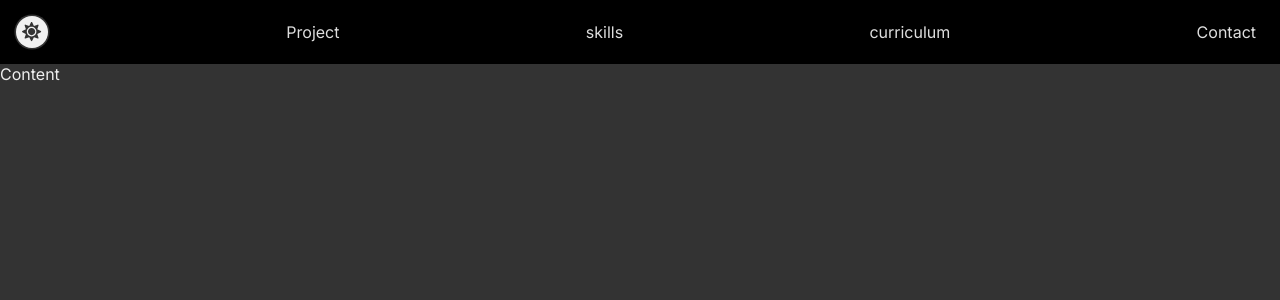
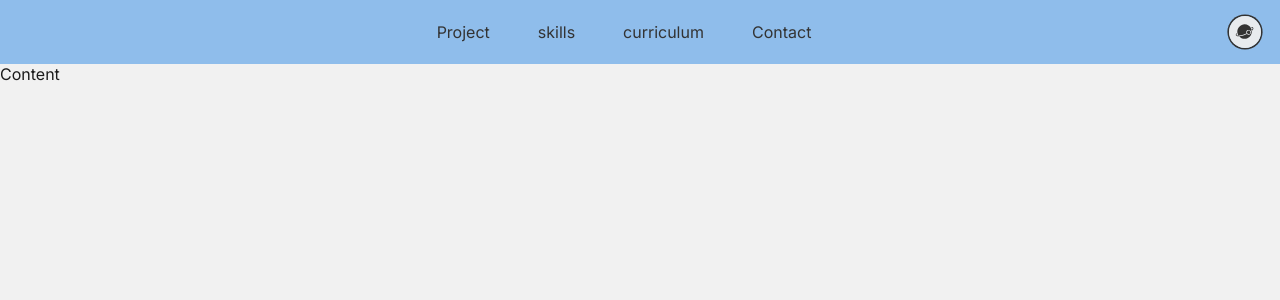
Before and after one commit to akliyachir/portfolio, a React (Vite) app: page / in a window 1280 px wide. Shown: the top 300 px of the page. Built offline with nearby package versions, Linux system fonts and the light colour scheme.

Commit message:
projects section

```diff
--- a/src/Components/1-HeaderContainer/HeaderContainer.css
+++ b/src/Components/1-HeaderContainer/HeaderContainer.css
@@ -1,8 +1,15 @@
+.menuItemsExpanded {
+	display: flex;
+	justify-content: center;
+	align-items: center;
+	gap: 2rem;
+}
+
 .light .HeaderContainer {
 	background-color: var(--tl-1);
 	display: flex;
 	justify-content: space-between;
-	padding: 1rem;
+	padding: 1rem 1.2rem;
 	align-items: center;
 	transition-duration: 200ms;
 	transition-timing-function: ease-in-out;
@@ -11,7 +18,7 @@
 	background-color: var(--clr-4);
 	display: flex;
 	justify-content: space-between;
-	padding: 1rem;
+	padding: 1rem 1.2rem;
 	align-items: center;
 	transition-duration: 200ms;
 	transition-timing-function: ease-in-out;
--- a/src/Components/1-HeaderContainer/HeaderContainer.jsx
+++ b/src/Components/1-HeaderContainer/HeaderContainer.jsx
@@ -7,15 +7,17 @@ import { WindowWidthContext } from '../../contexts/WindowWidth';
 
 export default function HeaderContainer() {
 	const { isLightOn, setisLightOn } = useContext(ThemeSwitchContext);
-	const { WindowWidthValue } = useContext(WindowWidthContext);
-	console.log(WindowWidthValue);
+	const WindowWidthValue = useContext(WindowWidthContext);
 	return (
 		<div className='HeaderContainer'>
+			<div></div>
+			<div className='menuItemsExpanded'>
+				<HeaderMenuItem name={'Project'} link={'project'} />
+				<HeaderMenuItem name={'skills'} link={'skills'} />
+				<HeaderMenuItem name={'curriculum'} link={'curriculum'} />
+				<HeaderMenuItem name={'Contact'} link={'contact'} />
+			</div>
 			<LightSwitch />
-			<HeaderMenuItem name={'Project'} link={'project'} />
-			<HeaderMenuItem name={'skills'} link={'skills'} />
-			<HeaderMenuItem name={'curriculum'} link={'curriculum'} />
-			<HeaderMenuItem name={'Contact'} link={'contact'} />
 		</div>
 	);
 }
--- a/src/Components/3-HeaderMenuItem/HeaderMenuItem.css
+++ b/src/Components/3-HeaderMenuItem/HeaderMenuItem.css
@@ -17,9 +17,7 @@
 .light .HeaderMenuItem a:hover {
 	text-decoration: none;
 	color: inherit;
-	color: var(--clr-5);
-	background-color: var(--clr-3);
-	box-shadow: var(--b-1) var(--clr-5);
+	text-decoration: underline;
 	transition-duration: 200ms;
 	transition-timing-function: ease-in-out;
 }
@@ -36,15 +34,15 @@
 	user-select: none;
 	cursor: pointer;
 	color: var(--clr-3);
+	transition-duration: 200ms;
+	transition-timing-function: ease-in-out;
 }
 
 .dark .HeaderMenuItem a:hover {
 	text-decoration: none;
 	color: inherit;
-	background-color: var(--clr-3);
-	color: var(--clr-4);
-	box-shadow: var(--b-1) var(--clr-6);
 	transition-duration: 200ms;
+	text-decoration: underline;
 	transition-timing-function: ease-in-out;
 }
 
--- /dev/null
+++ b/src/Components/4-ProjectCard/ProjectCard.jsx
@@ -0,0 +1,5 @@
+import './ProjectCard.css';
+
+export default function ProjectCard() {
+	return <div className='ProjectCardContainer'>ProjectCard</div>;
+}
--- /dev/null
+++ b/src/assets/ListsAndFixedContent/projectsContent.js
@@ -0,0 +1,6 @@
+const projectsContent = {
+	id: 1,
+	project_name: 'articles publishing platform',
+	project_technologies: ['react...'],
+	project_description: 'a platform to publish articles',
+};
--- a/src/contexts/ThemeSwitchContext.jsx
+++ b/src/contexts/ThemeSwitchContext.jsx
@@ -4,7 +4,7 @@ export const ThemeSwitchContext = createContext(false);
 
 import React from 'react';
 export default function ThemeSwitchContextProvider({ children }) {
-	const [isLightOn, setisLightOn] = useState(false);
+	const [isLightOn, setisLightOn] = useState(true);
 	return (
 		<div className={isLightOn ? 'light' : 'dark'}>
 			<ThemeSwitchContext.Provider value={{ isLightOn, setisLightOn }}>
--- a/src/contexts/WindowWidth.jsx
+++ b/src/contexts/WindowWidth.jsx
@@ -1,22 +1,24 @@
 import { createContext, useState, useEffect } from 'react';
 
-export const WindowWidthContext = createContext(0);
+export const WindowWidthContext = createContext(340);
 
 export default function WindowWidthProvider({ children }) {
-	const [WindowWidthValue, setWindowWidthValue] = useState(0);
+	const [WindowWidthValue, setWindowWidthValue] = useState(340);
+	// -- window size at load
 	useEffect(() => {
-		setWindowWidthValue(window.innerWidth);
+		setWindowWidthValue(globalThis.innerWidth);
 	}, []);
 
+	// -- window size at resize
 	useEffect(() => {
-		window.addEventListener('resize', () => {
-			setWindowWidthValue(window.innerWidth);
+		globalThis.addEventListener('resize', () => {
+			setWindowWidthValue(globalThis.innerWidth);
 		});
-		return window.removeEventListener('resize', () => {
-			setWindowWidthValue(window.innerWidth);
+		return globalThis.removeEventListener('resize', () => {
+			setWindowWidthValue(globalThis.innerWidth);
 		});
 	});
-
+	// -- context provider
 	return (
 		<WindowWidthContext.Provider value={WindowWidthValue}>
 			{children}
```
Also changed, not shown: src/Components/4-ProjectCard/ProjectCard.css (added).
